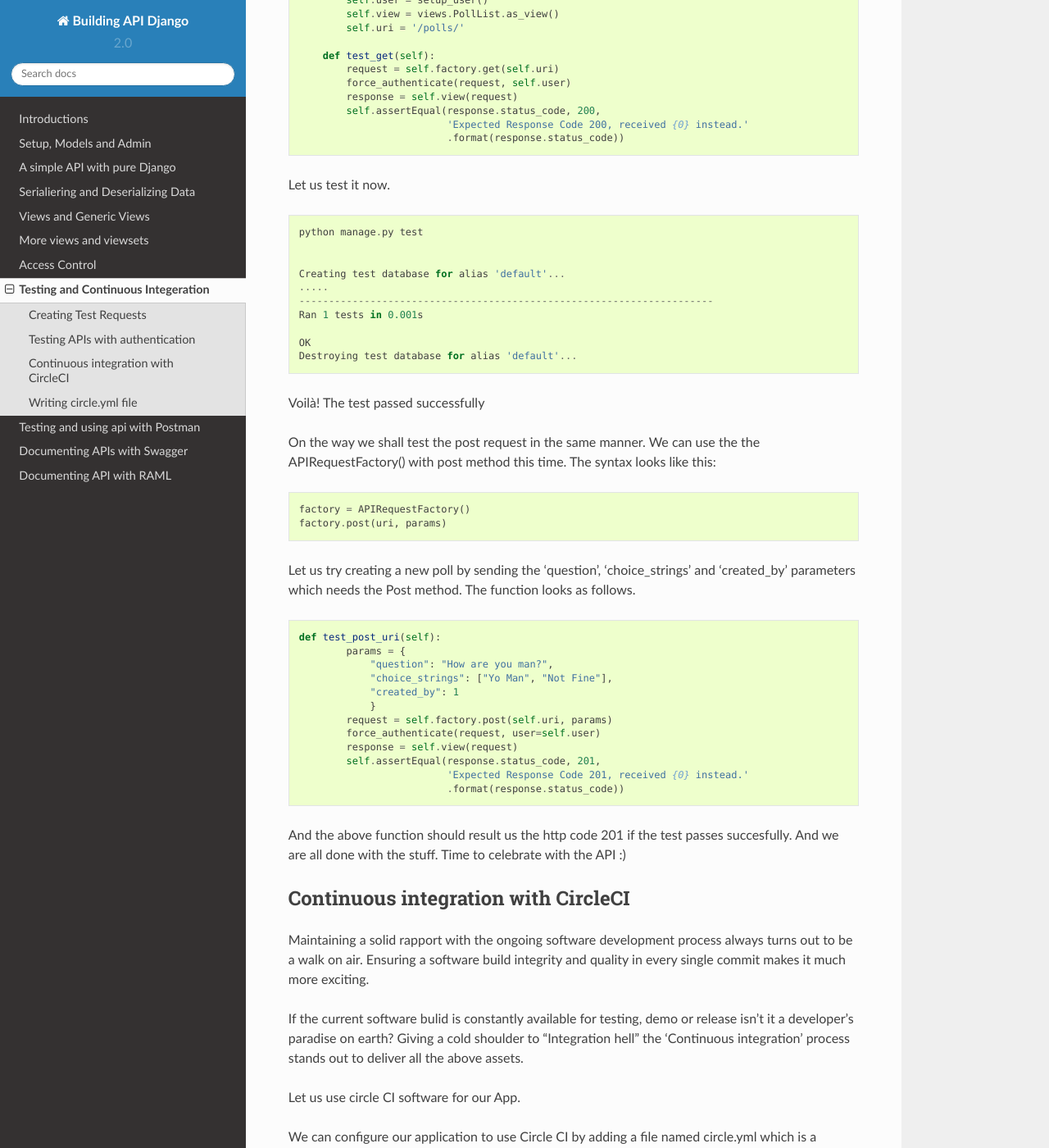
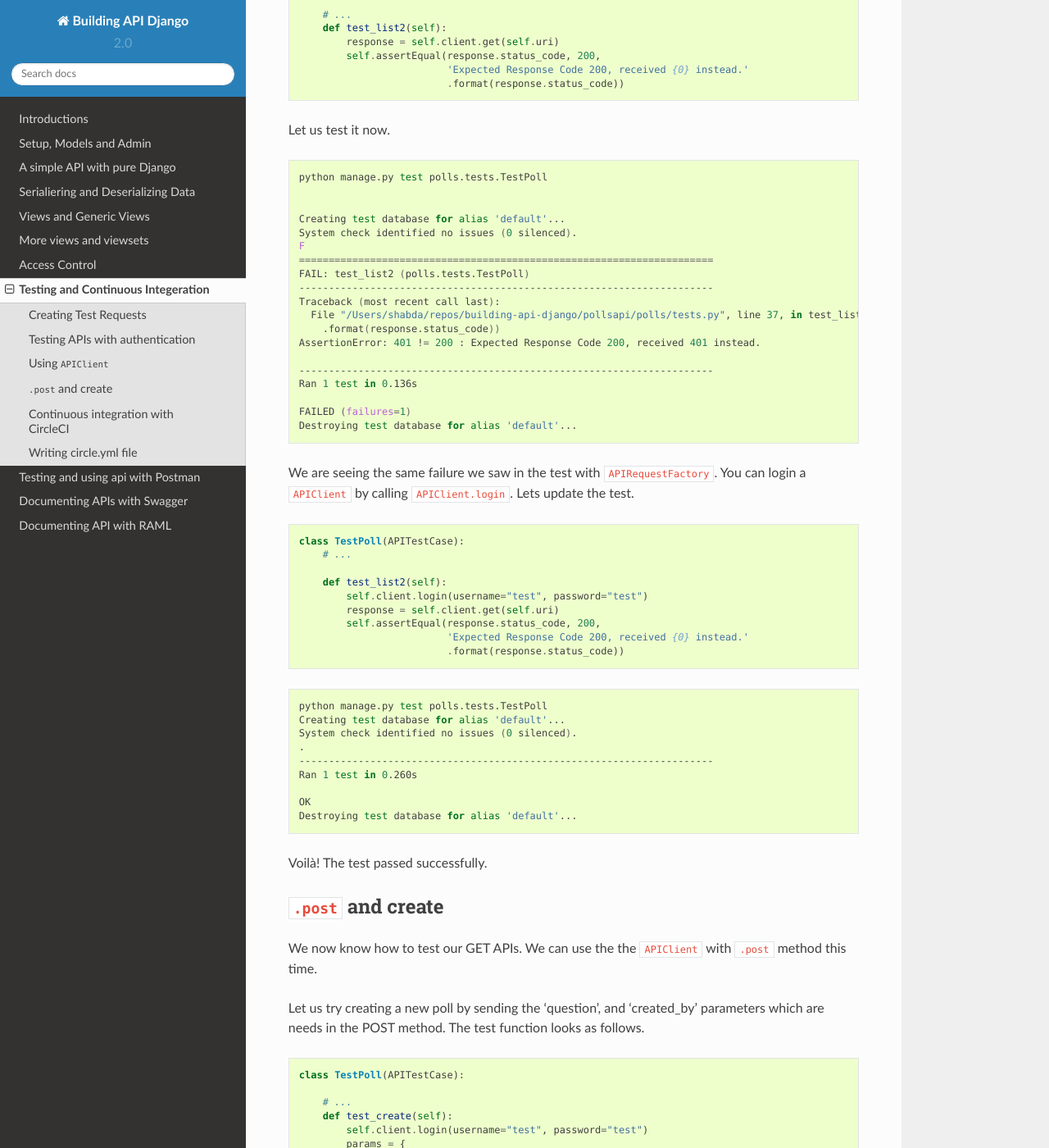
Before and after one commit to agiliq/building-api-django, a Sphinx documentation site: the page built from docs/testing-and-ci.rst, in a window 1280 px wide and 1400 px high, scrolled down 3062 px. Shown: the whole window at 82% size. Built offline with Sphinx 7.4.7 and the Read the Docs theme 2.0.0, drawn with Linux system fonts in a browser that asks for light colours; some of the changed text lies outside the part shown.

Commit message:
Finished testing chapter

```diff
--- a/docs/testing-and-ci.rst
+++ b/docs/testing-and-ci.rst
@@ -132,75 +132,127 @@ You should get this response
     OK
     Destroying test database for alias 'default'...
 
-Let us use the .force_authenticate method and force all requests by the test client every time it access the view. This makes the test user automatically treated as authenticated. This becomes handy while testing API and if we dont want to create a valid authentication credentials everytime we make a request. We shall use the same get() but with authentication added to it. The whole part looks as follows.
+Using :code:`APIClient`
+--------------------------
+
+The same test can be written using :code:`APIClient`. It has :code:`get`, :code:`.post` and family. Unlike creating requests first, with :code:`APIClient` you can GET ot POST to a url directly and get a response.
+
+Add a test like this:
 
 .. code-block:: python
 
-    from rest_framework.test import APITestCase
-    from rest_framework.test import APIRequestFactory, APIClient, force_authenticate
-    from pollsapi.tests.user_setup import setup_user
+    from rest_framework.test import APIClient
 
-    from pollsapi import views
+    # ...
 
 
     class TestPoll(APITestCase):
         def setUp(self):
-            self.factory = APIRequestFactory()
             self.client = APIClient()
-            self.user = setup_user()
-            self.view = views.PollList.as_view()
-            self.uri = '/polls/'
+            # ...
 
-        def test_get(self):
-            request = self.factory.get(self.uri)
-            force_authenticate(request, self.user)
-            response = self.view(request)
+        # ...
+        def test_list2(self):
+            response = self.client.get(self.uri)
             self.assertEqual(response.status_code, 200,
                              'Expected Response Code 200, received {0} instead.'
                              .format(response.status_code))
 
 Let us test it now.
 
-.. code-block:: python
+.. code-block:: bash
 
-    python manage.py test
+    python manage.py test polls.tests.TestPoll
 
 
     Creating test database for alias 'default'...
-    .....
+    System check identified no issues (0 silenced).
+    F
+    ======================================================================
+    FAIL: test_list2 (polls.tests.TestPoll)
     ----------------------------------------------------------------------
-    Ran 1 tests in 0.001s
+    Traceback (most recent call last):
+      File "/Users/shabda/repos/building-api-django/pollsapi/polls/tests.py", line 37, in test_list2
+        .format(response.status_code))
+    AssertionError: 401 != 200 : Expected Response Code 200, received 401 instead.
+
+    ----------------------------------------------------------------------
+    Ran 1 test in 0.136s
+
+    FAILED (failures=1)
+    Destroying test database for alias 'default'...
+
+We are seeing the same failure we saw in the test with :code:`APIRequestFactory`. You can login a :code:`APIClient` by calling
+:code:`APIClient.login`. Lets update the test.
+
+.. code-block:: python
+
+    class TestPoll(APITestCase):
+        # ...
+
+        def test_list2(self):
+            self.client.login(username="test", password="test")
+            response = self.client.get(self.uri)
+            self.assertEqual(response.status_code, 200,
+                             'Expected Response Code 200, received {0} instead.'
+                             .format(response.status_code))
+
+.. code-block:: bash
+
+    python manage.py test polls.tests.TestPoll
+    Creating test database for alias 'default'...
+    System check identified no issues (0 silenced).
+    .
+    ----------------------------------------------------------------------
+    Ran 1 test in 0.260s
 
     OK
     Destroying test database for alias 'default'...
 
-Voilà! The test passed successfully
+Voilà! The test passed successfully.
 
-On the way we shall test the post request in the same manner. We can use the the APIRequestFactory() with post method this time. The syntax looks like this:
+:code:`.post` and create
+--------------------------------------------------
+
+We now know how to test our GET APIs. We can use the the :code:`APIClient` with :code:`.post` method this time.
+
+Let us try creating a new poll by sending the 'question', and 'created_by' parameters which are needs in the POST method. The test function looks as follows.
 
 .. code-block:: python
 
-    factory = APIRequestFactory()
-    factory.post(uri, params)
 
-Let us try creating a new poll by sending the 'question', 'choice_strings' and 'created_by' parameters which needs the Post method. The function looks as follows.
+    class TestPoll(APITestCase):
 
-.. code-block:: python
-
-    def test_post_uri(self):
+        # ...
+        def test_create(self):
+            self.client.login(username="test", password="test")
             params = {
-                "question": "How are you man?",
-                "choice_strings": ["Yo Man", "Not Fine"],
+                "question": "How are you?",
                 "created_by": 1
                 }
-            request = self.factory.post(self.uri, params)
-            force_authenticate(request, user=self.user)
-            response = self.view(request)
+            response = self.client.post(self.uri, params)
             self.assertEqual(response.status_code, 201,
                              'Expected Response Code 201, received {0} instead.'
                              .format(response.status_code))
 
-And the above function should result us the http code 201 if the test passes succesfully. And we are all done with the stuff. Time to celebrate with the API :)
+
+We are asserting that the the http code is 201 if the test passes succesfully. Lets run the tests.
+
+.. code-block:: bash
+
+python manage.py test polls.tests.TestPoll.test_create
+
+Creating test database for alias 'default'...
+System check identified no issues (0 silenced).
+.
+----------------------------------------------------------------------
+Ran 1 test in 0.267s
+
+OK
+Destroying test database for alias 'default'...
+
+
+Time to celebrate with the API :)
 
 
 Continuous integration with CircleCI
```
Also changed, not shown: 1 other file.
